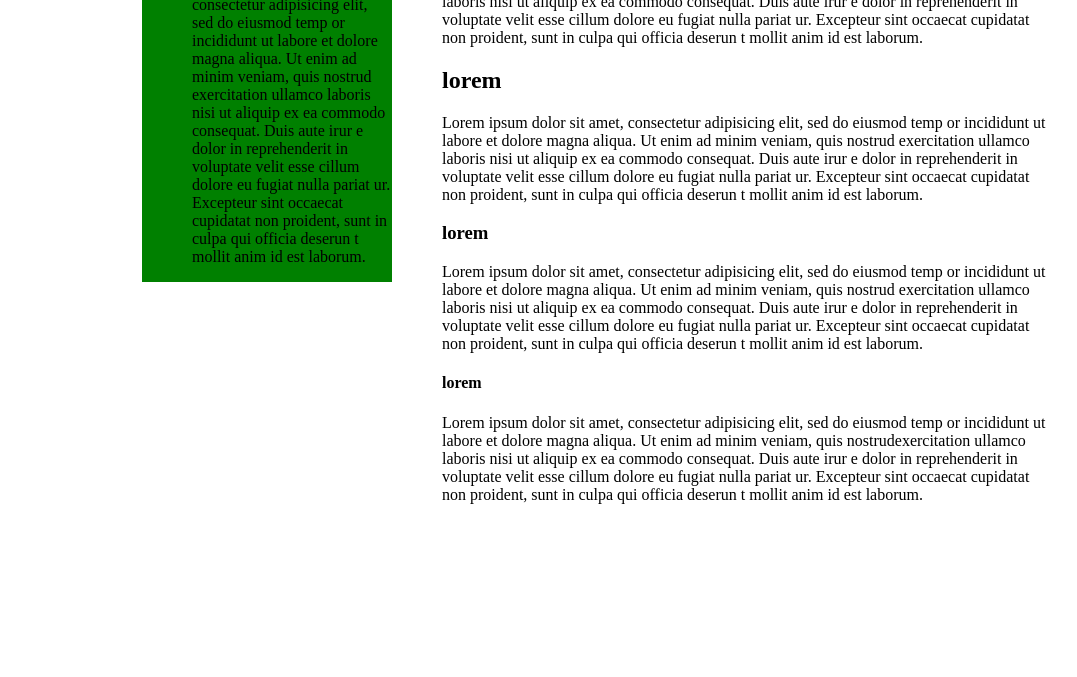
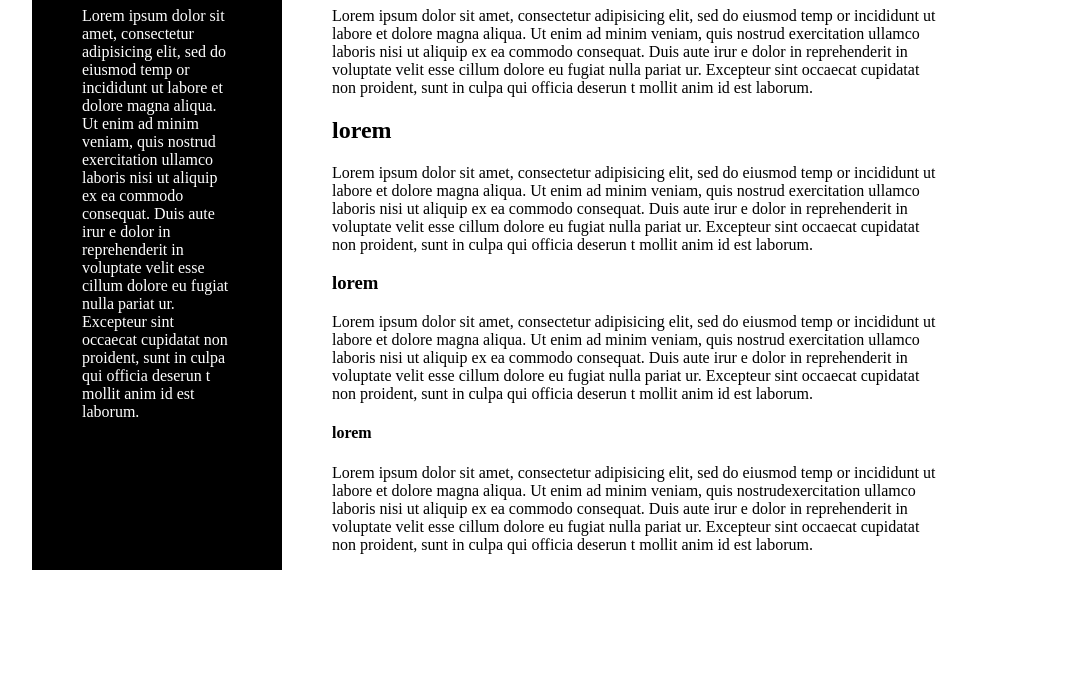
Before and after one commit to juanlopexyz/Actividad-005---CSS, a plain HTML site: page actividad4.html in a window 1280 px wide. Shown: the part 123-800 px from the top of the page, without its empty margins (18-1095 px from the left). Drawn offline with Linux system fonts and the light colour scheme.

Commit message:
add:actividad 4 modificada

```diff
--- a/actividad4.html
+++ b/actividad4.html
@@ -4,19 +4,22 @@
 	<meta charset="utf-8">
 	<style>
 	body{
-		margin:0px;
+		margin:50px;
 		width: 960px;
-		margin: auto;
 	}
 	.sidebar{
-		float: left;
-		width: 250px;padding-left:50px;
+		padding: 0 50px 0 50px;
+		margin-left: 10px;
+		width: 250px;
 		box-sizing: border-box;
-		background-color:green;
+		background-color:black;
+		color: white;
+		display: table-cell;
 	}
 	.main{
 		margin-left:250px;
 		padding: 0 50px 0 50px;
+		display: table-cell;
 	}
 </style>
 </head>
```
